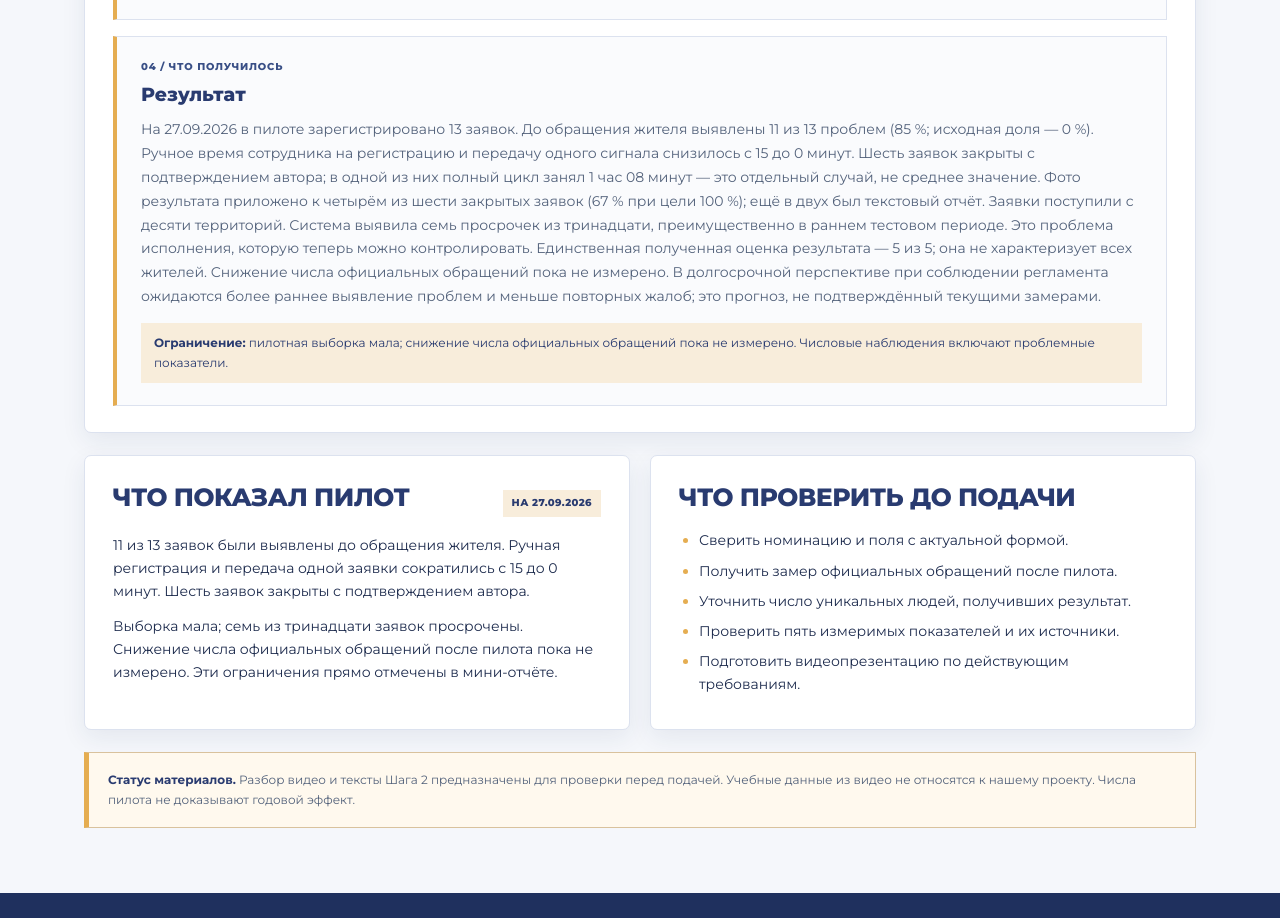
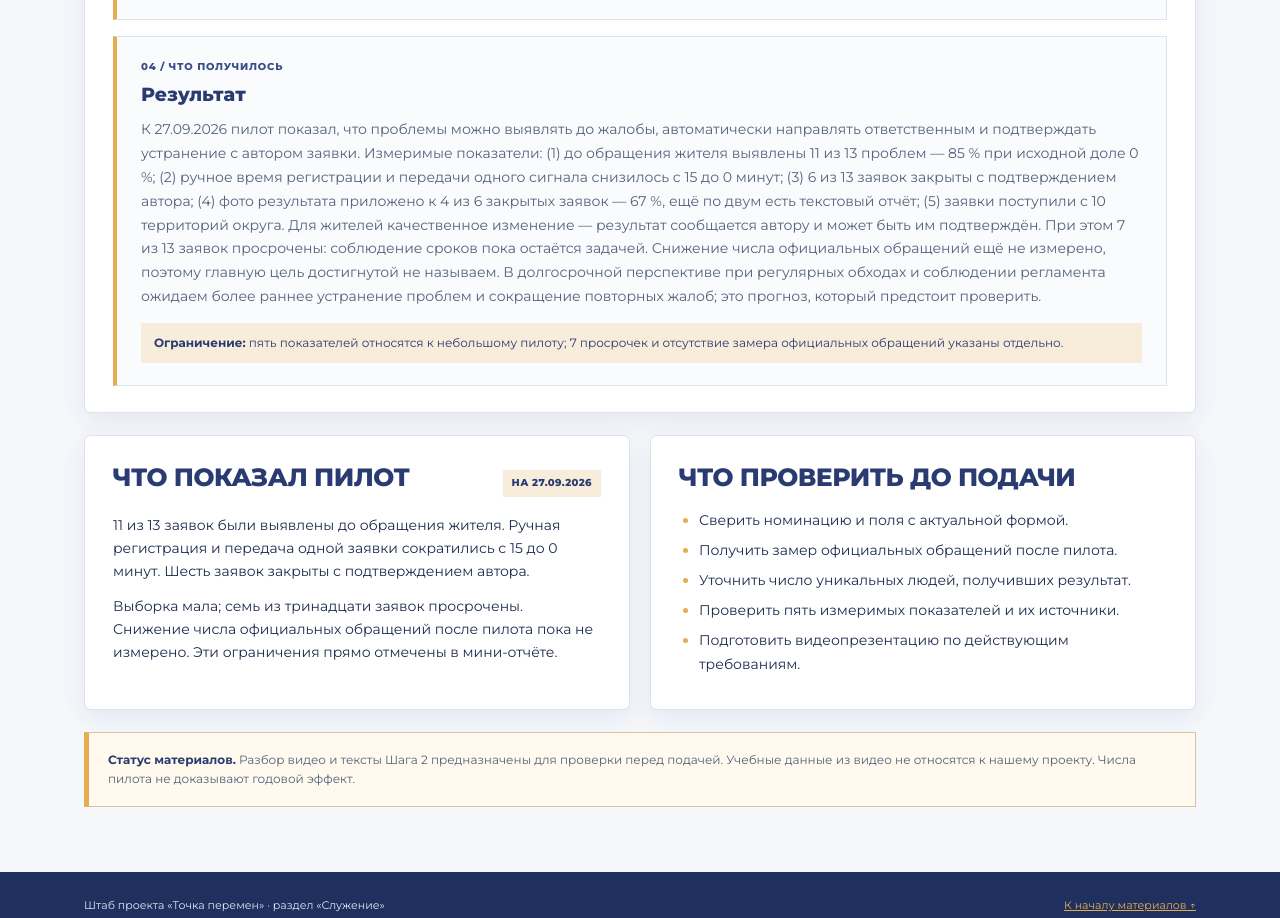
Before and after one commit to NiceGenn/Team-28-progress, a plain HTML site: page index.html in a window 1280 px wide. Shown: the part 2355-3273 px from the top of the page. Drawn offline with Linux system fonts and the light colour scheme.

Commit message:
Штаб: уточнить результат Шага 2 и мини-отчёт

```diff
--- a/index.html
+++ b/index.html
@@ -32,7 +32,7 @@
   </section>
   <section class="panel" id="materials"><div class="head"><h2>Материалы для проверки</h2><small>Открываются без входа в рабочий репозиторий</small></div>
     <div class="resource"><div><h3>Разбор видеоинструкции по подаче заявки</h3><p>Регистрация, два шага формы, требования к четырём полям Шага 2 и предоставленная транскрибация с таймкодами.</p></div><div class="buttons"><a class="button" href="служение-разбор-видео.html">Читать разбор →</a></div></div>
-    <div class="resource"><div><h3>Мини-отчёт по Шагу 2</h3><p>Готовые тексты полей «Проблематика», «Цель», «Действие/решение» и «Результат»; замеры пилота приведены с ограничениями.</p></div><div class="buttons"><a class="button" href="файлы/sluzhenie-shag-2-mini-otchet.pdf">Открыть PDF</a><a class="button secondary" href="файлы/sluzhenie-shag-2-mini-otchet.docx">Скачать Word</a></div></div>
+    <div class="resource"><div><h3>Мини-отчёт по Шагу 2</h3><p>Готовые тексты полей «Проблематика», «Цель», «Действие/решение» и «Результат»; замеры пилота приведены с ограничениями.</p></div><div class="buttons"><a class="button" href="файлы/sluzhenie-shag-2-mini-otchet.pdf?v=20261118-result">Открыть PDF</a><a class="button secondary" href="файлы/sluzhenie-shag-2-mini-otchet.docx?v=20261118-result">Скачать Word</a></div></div>
   </section>
   <section class="panel" id="process"><div class="head"><h2>Суть решения</h2><small>Новый маршрут проблемы</small></div>
     <ol class="flow"><li data-step="1">Обнаружить проблему во время обхода</li><li data-step="2">Зарегистрировать сигнал и назначить исполнителя</li><li data-step="3">Контролировать срок и просрочку</li><li data-step="4">Подтвердить устранение с автором</li></ol>
@@ -55,8 +55,8 @@
       </article>
       <article class="field-card" id="step-two-result">
         <div class="num">04 / ЧТО ПОЛУЧИЛОСЬ</div><h3>Результат</h3>
-        <p>На 27.09.2026 в пилоте зарегистрировано 13 заявок. До обращения жителя выявлены 11 из 13 проблем (85 %; исходная доля — 0 %). Ручное время сотрудника на регистрацию и передачу одного сигнала снизилось с 15 до 0 минут. Шесть заявок закрыты с подтверждением автора; в одной из них полный цикл занял 1 час 08 минут — это отдельный случай, не среднее значение. Фото результата приложено к четырём из шести закрытых заявок (67 % при цели 100 %); ещё в двух был текстовый отчёт. Заявки поступили с десяти территорий. Система выявила семь просрочек из тринадцати, преимущественно в раннем тестовом периоде. Это проблема исполнения, которую теперь можно контролировать. Единственная полученная оценка результата — 5 из 5; она не характеризует всех жителей. Снижение числа официальных обращений пока не измерено. В долгосрочной перспективе при соблюдении регламента ожидаются более раннее выявление проблем и меньше повторных жалоб; это прогноз, не подтверждённый текущими замерами.</p>
-        <p class="field-note"><strong>Ограничение:</strong> пилотная выборка мала; снижение числа официальных обращений пока не измерено. Числовые наблюдения включают проблемные показатели.</p>
+        <p>К 27.09.2026 пилот показал, что проблемы можно выявлять до жалобы, автоматически направлять ответственным и подтверждать устранение с автором заявки. Измеримые показатели: (1) до обращения жителя выявлены 11 из 13 проблем — 85 % при исходной доле 0 %; (2) ручное время регистрации и передачи одного сигнала снизилось с 15 до 0 минут; (3) 6 из 13 заявок закрыты с подтверждением автора; (4) фото результата приложено к 4 из 6 закрытых заявок — 67 %, ещё по двум есть текстовый отчёт; (5) заявки поступили с 10 территорий округа. Для жителей качественное изменение — результат сообщается автору и может быть им подтверждён. При этом 7 из 13 заявок просрочены: соблюдение сроков пока остаётся задачей. Снижение числа официальных обращений ещё не измерено, поэтому главную цель достигнутой не называем. В долгосрочной перспективе при регулярных обходах и соблюдении регламента ожидаем более раннее устранение проблем и сокращение повторных жалоб; это прогноз, который предстоит проверить.</p>
+        <p class="field-note"><strong>Ограничение:</strong> пять показателей относятся к небольшому пилоту; 7 просрочек и отсутствие замера официальных обращений указаны отдельно.</p>
       </article>
     </div>
   </section>
```
Also changed, not shown: служение.html (+3 -3 lines), 2 other files.
